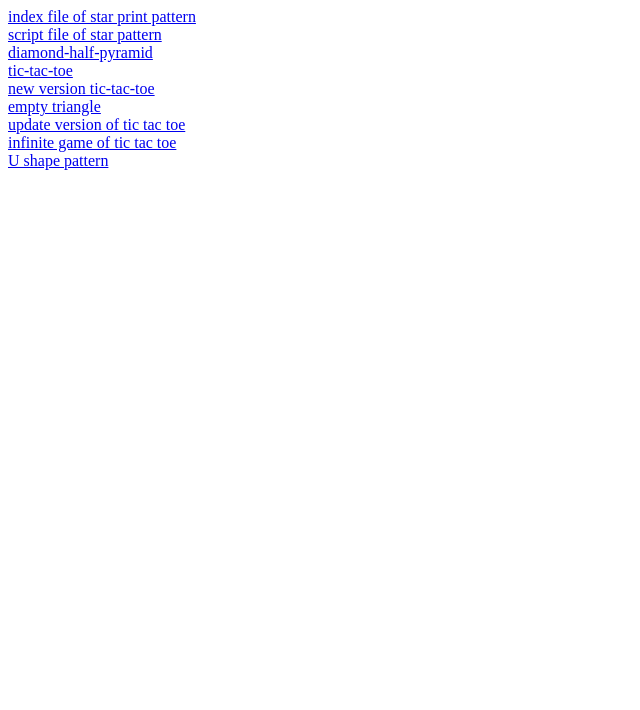
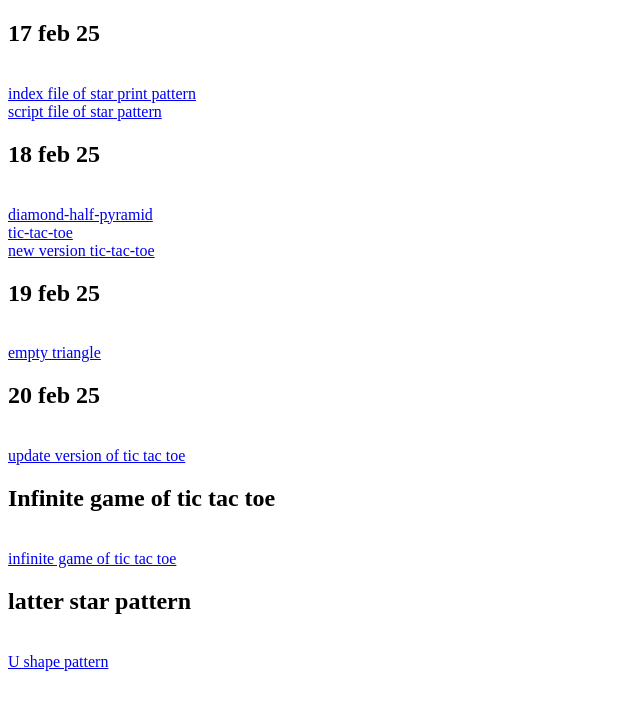
Before and after one commit to umavivekmodi/learn_js, a plain HTML site: page index.html in a window 1280 px wide. Shown: the whole page, without its empty margins (0-640 px from the left). Drawn offline with Linux system fonts and the light colour scheme.

Commit message:
update headings of  links

```diff
--- a/index.html
+++ b/index.html
@@ -6,15 +6,20 @@
     <title>link of project</title>
   </head>
   <body>
-
+    <h2>17 feb 25</h2><br/>
     <a href="date17feb25/index.html">index file of star print pattern</a><br />
     <a href="date17feb25/script.js">script file of star pattern</a><br />
+    <h2>18 feb 25</h2><br/>
     <a href="date18feb25/index.html">diamond-half-pyramid</a><br />
     <a href="game/tic-tac-toe.html">tic-tac-toe</a><br />
     <a href="game-new/tic-tac-toe.html">new version tic-tac-toe</a><br />
+    <h2>19 feb 25</h2><br/>
     <a href="./date19feb25/triangle.html">empty triangle</a><br />
+    <h2>20 feb 25</h2><br/>
     <a href="./date20feb25/tic-tac-toe.html">update version of tic tac toe</a><br/>
+    <h2> Infinite game of tic tac toe</h2><br/>
     <a href="./Infinite_tic_tac_toe/game.html"> infinite game of tic tac toe</a><br/>
+    <h2>latter star pattern</h2><br/>
     <a href="1march/letter.html">U shape pattern</a>
   </body>
 </html>
```
